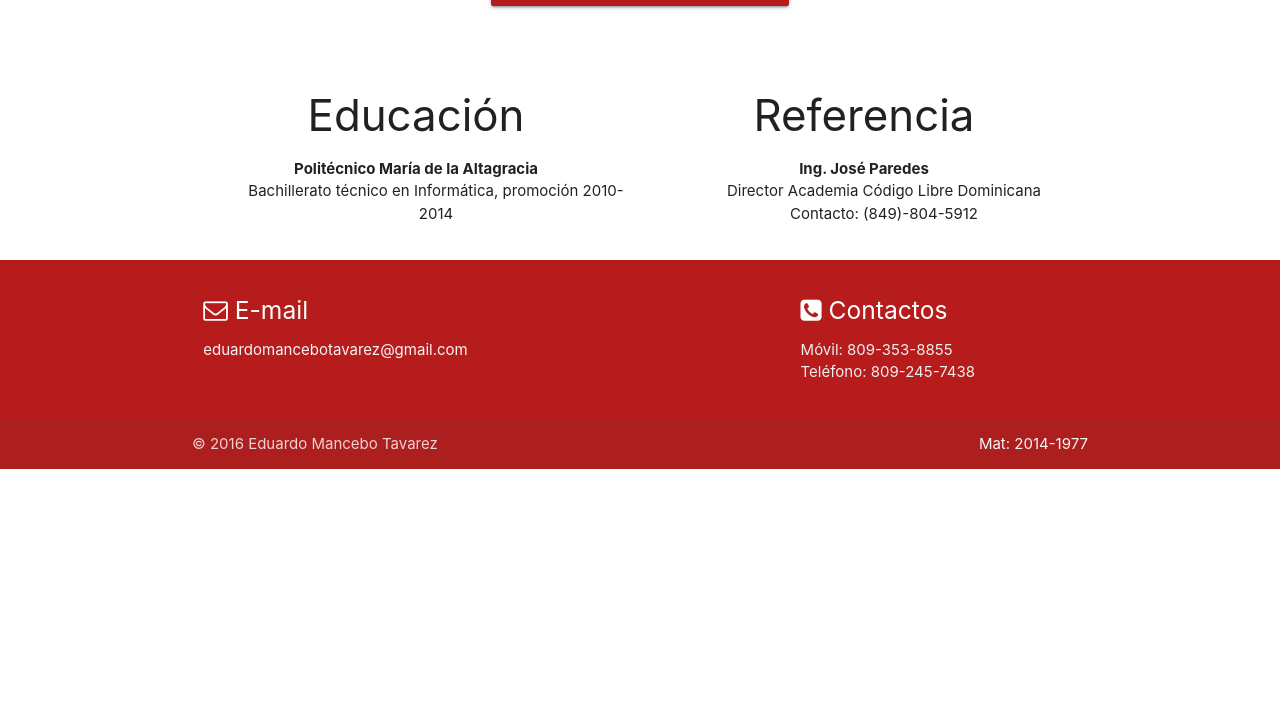
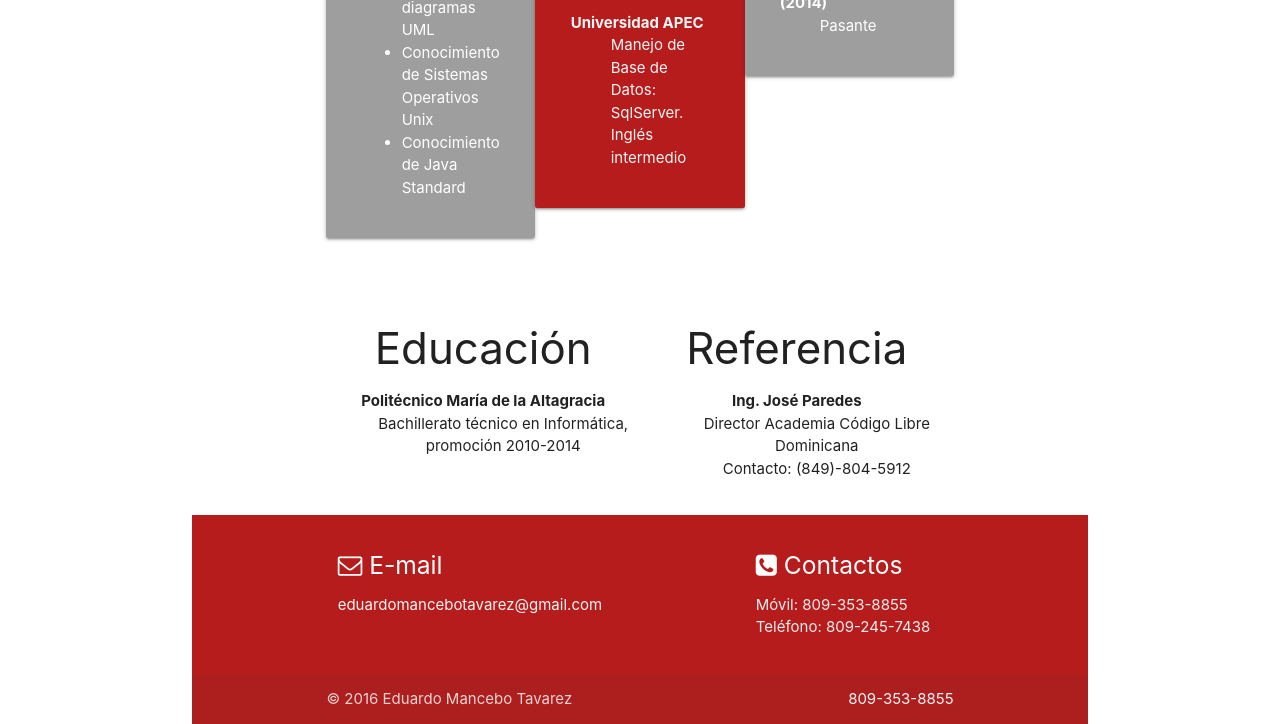
Before and after one commit to EduardoMancebo/EduardoMancebo.github.io, a plain HTML site: page index.html in a window 1280 px wide. Shown: the part 877-1601 px from the top of the page. Before the commit the page ends 1346 px from the top, so only its background shows below. Drawn offline with nearby package versions, Linux system fonts and the light colour scheme.

Commit message:
Update index.html

```diff
--- a/index.html
+++ b/index.html
@@ -13,6 +13,7 @@
 		<title> Curriculum Vitae</title>
 	</head>
 	<body>
+		<div class="container">
 		<nav>
 			<div class="nav-wrapper    red darken-3 ">
 				<div class="brand-logo">
@@ -128,11 +129,11 @@
 			<div class="footer-copyright">
 				<div class="container">
 					© 2016 Eduardo Mancebo Tavarez
-					<a class="grey-text text-lighten-4 right">Mat: 2014-1977</a>
+					<a class="grey-text text-lighten-4 right">809-353-8855</a>
 				</div>
 			</div>
 		</footer>
-
+		</div>
 <!-- <link href="https://cdnjs.cloudflare.com/ajax/libs/material-design-iconic-font/2.2.0/css/material-design-iconic-font.css" rel="stylesheet">
 <link href="https://cdnjs.cloudflare.com/ajax/libs/material-design-iconic-font/2.2.0/css/material-design-iconic-font.min.css" rel="stylesheet">
 <link href="https://cdnjs.cloudflare.com/ajax/libs/material-design-iconic-font/2.2.0/fonts/Material-Design-Iconic-Font.eot" rel="stylesheet">
```
